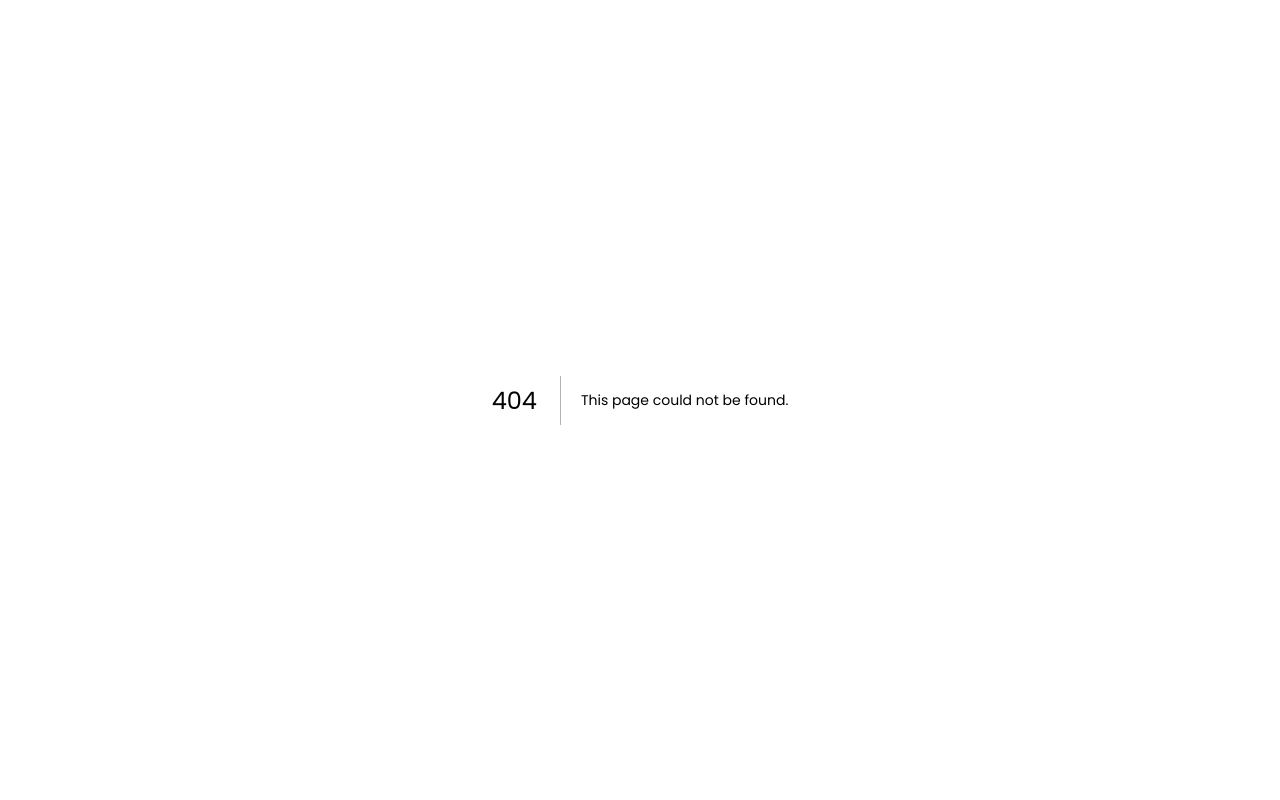
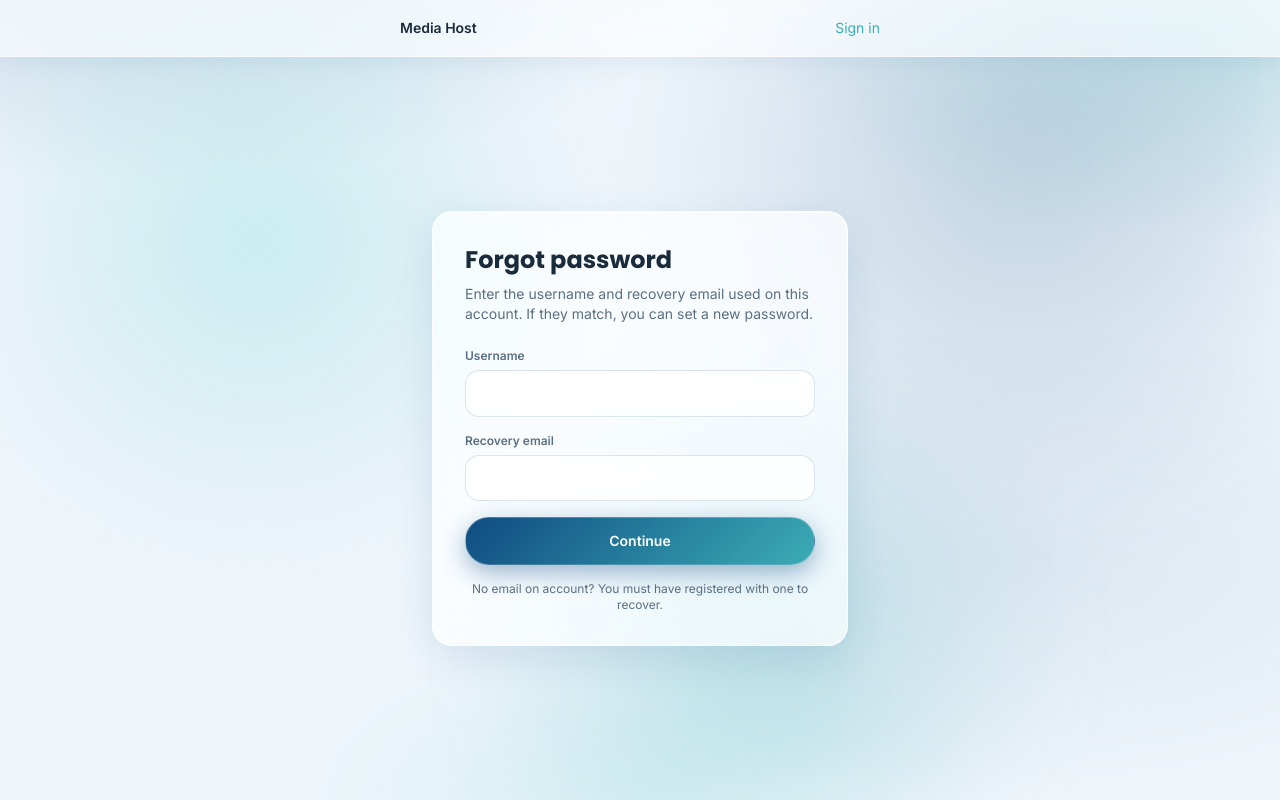
Before and after one commit to BluHExH/media-host, a Next.js app: page /forgot in a window 1280 px wide. Before the commit this address had no page. Built offline with nearby package versions, Linux system fonts and the light colour scheme.

Commit message:
Login: show-password eye + forgot link; forgot/reset pages; UI notes for video/audio under development

```diff
--- /dev/null
+++ b/src/app/forgot/page.tsx
@@ -0,0 +1,74 @@
+"use client";
+import { useState } from "react";
+import Link from "next/link";
+import { useRouter } from "next/navigation";
+
+export default function ForgotPage() {
+  const router = useRouter();
+  const [username, setUsername] = useState("");
+  const [email, setEmail] = useState("");
+  const [error, setError] = useState("");
+  const [loading, setLoading] = useState(false);
+
+  const submit = async (e: React.FormEvent) => {
+    e.preventDefault();
+    setError("");
+    setLoading(true);
+    const res = await fetch("/api/auth/forgot", {
+      method: "POST",
+      headers: { "Content-Type": "application/json" },
+      body: JSON.stringify({
+        username: username.trim().toLowerCase(),
+        email: email.trim().toLowerCase(),
+      }),
+    });
+    const data = await res.json().catch(() => ({}));
+    setLoading(false);
+    if (!res.ok) {
+      setError(data.error || "Could not verify account");
+      return;
+    }
+    if (data.resetToken) {
+      sessionStorage.setItem("mh_reset_token", data.resetToken);
+      router.push("/reset");
+    } else {
+      setError("Unexpected response");
+    }
+  };
+
+  return (
+    <div className="mh-mesh flex min-h-screen flex-col">
+      <header className="mh-nav-glass sticky top-0 z-20">
+        <div className="mx-auto flex h-14 max-w-lg items-center justify-between px-4">
+          <Link href="/" className="text-sm font-semibold" style={{ color: "#1A2B3C" }}>Media Host</Link>
+          <Link href="/login" className="text-sm" style={{ color: "#3BACB6" }}>Sign in</Link>
+        </div>
+      </header>
+      <div className="mx-auto flex w-full max-w-md flex-1 flex-col justify-center px-4 py-12">
+        <div className="mh-glass-strong p-8">
+          <h1 className="text-2xl font-bold" style={{ color: "#1A2B3C" }}>Forgot password</h1>
+          <p className="mt-2 text-sm" style={{ color: "#5a6f82" }}>
+            Enter the username and recovery email used on this account. If they match, you can set a new password.
+          </p>
+          <form onSubmit={submit} className="mt-6 space-y-4">
+            <div>
+              <label className="mb-1.5 block text-xs font-semibold" style={{ color: "#5a6f82" }}>Username</label>
+              <input className="mh-input" value={username} onChange={(e) => setUsername(e.target.value)} required autoComplete="username" />
+            </div>
+            <div>
+              <label className="mb-1.5 block text-xs font-semibold" style={{ color: "#5a6f82" }}>Recovery email</label>
+              <input type="email" className="mh-input" value={email} onChange={(e) => setEmail(e.target.value)} required autoComplete="email" />
+            </div>
+            {error && <p className="rounded-xl border border-red-200 bg-red-50/90 px-3 py-2 text-sm text-red-700">{error}</p>}
+            <button type="submit" disabled={loading} className="mh-btn mh-btn-primary h-12 w-full disabled:opacity-50">
+              {loading ? "Checking…" : "Continue"}
+            </button>
+          </form>
+          <p className="mt-4 text-center text-xs" style={{ color: "#5a6f82" }}>
+            No email on account? You must have registered with one to recover.
+          </p>
+        </div>
+      </div>
+    </div>
+  );
+}
--- a/src/app/login/page.tsx
+++ b/src/app/login/page.tsx
@@ -12,13 +12,28 @@ function safeNext(raw: string | null): string {
   return raw;
 }
 
+function EyeBtn({ show, onClick }: { show: boolean; onClick: () => void }) {
+  return (
+    <button
+      type="button"
+      onClick={onClick}
+      className="absolute right-3 top-1/2 -translate-y-1/2 rounded-md p-1 text-sm"
+      style={{ color: "#5a6f82" }}
+      aria-label={show ? "Hide password" : "Show password"}
+      tabIndex={-1}
+    >
+      {show ? "🙈" : "👁"}
+    </button>
+  );
+}
+
 function LoginForm() {
   const router = useRouter();
   const search = useSearchParams();
   const [tab, setTab] = useState<"login" | "register">("login");
   const [username, setUsername] = useState("");
+  const [email, setEmail] = useState("");
   const [password, setPassword] = useState("");
-  const [email, setEmail] = useState("");
   const [showPass, setShowPass] = useState(false);
   const [error, setError] = useState("");
   const [loading, setLoading] = useState(false);
@@ -41,9 +56,9 @@ function LoginForm() {
       setError("Password must be at least 8 characters");
       return;
     }
-    if (tab === "register" && !email.trim()) {
+    if (tab === "register" && email && !/^[^\s@]+@[^\s@]+\.[^\s@]+$/.test(email)) {
       setLoading(false);
-      setError("Email required (needed for password recovery)");
+      setError("Invalid email");
       return;
     }
     const endpoint = tab === "register" ? "/api/auth/register" : "/api/auth/login";
@@ -54,7 +69,7 @@ function LoginForm() {
         username: username.trim().toLowerCase(),
         password,
         displayName: username.trim(),
-        email: email.trim().toLowerCase() || undefined,
+        email: email.trim() || undefined,
       }),
     });
     const data = await res.json();
@@ -80,34 +95,24 @@ function LoginForm() {
             >
               MH
             </div>
-            <span className="text-sm font-semibold" style={{ color: "#1A2B3C" }}>
-              Media Host
-            </span>
+            <span className="text-sm font-semibold" style={{ color: "#1A2B3C" }}>Media Host</span>
           </Link>
-          <Link href="/" className="text-sm font-medium" style={{ color: "#3BACB6" }}>
-            ← Home
-          </Link>
+          <Link href="/" className="text-sm font-medium" style={{ color: "#3BACB6" }}>← Home</Link>
         </div>
       </header>
       <div className="mx-auto flex w-full max-w-md flex-1 flex-col justify-center px-4 py-12">
         <div className="mh-fade-up mh-glass-strong p-8">
-          <h1
-            className="text-2xl font-bold tracking-tight"
-            style={{ color: "#1A2B3C", fontFamily: "var(--font-display), sans-serif" }}
-          >
+          <h1 className="text-2xl font-bold tracking-tight" style={{ color: "#1A2B3C" }}>
             {tab === "login" ? "Welcome back" : "Create your account"}
           </h1>
           <p className="mt-2 text-sm" style={{ color: "#5a6f82" }}>
             {tab === "login"
               ? "Sign in to your private media library."
-              : "Free forever. Use a real email for password recovery."}
+              : "Free forever. Add an email so you can recover your password."}
           </p>
           <div
             className="mt-6 flex rounded-full p-1"
-            style={{
-              background: "rgba(245,249,252,0.8)",
-              border: "1px solid rgba(15,76,129,0.1)",
-            }}
+            style={{ background: "rgba(245,249,252,0.8)", border: "1px solid rgba(15,76,129,0.1)" }}
           >
             <button
               type="button"
@@ -115,11 +120,7 @@ function LoginForm() {
               className="flex-1 rounded-full py-2 text-sm font-semibold transition"
               style={
                 tab === "login"
-                  ? {
-                      background: "rgba(255,255,255,0.95)",
-                      color: "#0F4C81",
-                      boxShadow: "0 4px 14px rgba(15,76,129,0.12)",
-                    }
+                  ? { background: "rgba(255,255,255,0.95)", color: "#0F4C81", boxShadow: "0 4px 14px rgba(15,76,129,0.12)" }
                   : { color: "#5a6f82" }
               }
             >
@@ -131,11 +132,7 @@ function LoginForm() {
               className="flex-1 rounded-full py-2 text-sm font-semibold transition"
               style={
                 tab === "register"
-                  ? {
-                      background: "rgba(255,255,255,0.95)",
-                      color: "#0F4C81",
-                      boxShadow: "0 4px 14px rgba(15,76,129,0.12)",
-                    }
+                  ? { background: "rgba(255,255,255,0.95)", color: "#0F4C81", boxShadow: "0 4px 14px rgba(15,76,129,0.12)" }
                   : { color: "#5a6f82" }
               }
             >
@@ -144,21 +141,13 @@ function LoginForm() {
           </div>
           <form onSubmit={submit} className="mt-6 space-y-4">
             <div>
-              <label className="mb-1.5 block text-xs font-semibold" style={{ color: "#5a6f82" }}>
-                Username
-              </label>
-              <input
-                value={username}
-                onChange={(e) => setUsername(e.target.value)}
-                autoComplete="username"
-                className="mh-input"
-                placeholder="yourname"
-              />
+              <label className="mb-1.5 block text-xs font-semibold" style={{ color: "#5a6f82" }}>Username</label>
+              <input value={username} onChange={(e) => setUsername(e.target.value)} autoComplete="username" className="mh-input" placeholder="yourname" />
             </div>
             {tab === "register" && (
               <div>
                 <label className="mb-1.5 block text-xs font-semibold" style={{ color: "#5a6f82" }}>
-                  Email
+                  Email <span className="font-normal">(for password recovery)</span>
                 </label>
                 <input
                   type="email"
@@ -166,15 +155,12 @@ function LoginForm() {
                   onChange={(e) => setEmail(e.target.value)}
                   autoComplete="email"
                   className="mh-input"
-                  placeholder="you@email.com"
-                  required
+                  placeholder="you@example.com"
                 />
               </div>
             )}
             <div>
-              <label className="mb-1.5 block text-xs font-semibold" style={{ color: "#5a6f82" }}>
-                Password
-              </label>
+              <label className="mb-1.5 block text-xs font-semibold" style={{ color: "#5a6f82" }}>Password</label>
               <div className="relative">
                 <input
                   type={showPass ? "text" : "password"}
@@ -184,39 +170,18 @@ function LoginForm() {
                   className="mh-input pr-12"
                   placeholder={tab === "register" ? "min 8 characters" : "••••••••"}
                 />
-                <button
-                  type="button"
-                  onClick={() => setShowPass((s) => !s)}
-                  className="absolute right-3 top-1/2 -translate-y-1/2 text-sm"
-                  style={{ color: "#5a6f82" }}
-                  aria-label={showPass ? "Hide password" : "Show password"}
-                  title={showPass ? "Hide" : "Show"}
-                >
-                  {showPass ? "🙈" : "👁"}
-                </button>
+                <EyeBtn show={showPass} onClick={() => setShowPass((s) => !s)} />
               </div>
             </div>
             {tab === "login" && (
               <div className="text-right">
-                <Link
-                  href="/forgot-password"
-                  className="text-xs font-semibold underline"
-                  style={{ color: "#0F4C81" }}
-                >
+                <Link href="/forgot" className="text-xs font-medium underline" style={{ color: "#0F4C81" }}>
                   Forgot password?
                 </Link>
               </div>
             )}
-            {error && (
-              <p className="rounded-xl border border-red-200 bg-red-50/90 px-3 py-2 text-sm text-red-700">
-                {error}
-              </p>
-            )}
-            <button
-              type="submit"
-              disabled={loading}
-              className="mh-btn mh-btn-primary h-12 w-full disabled:opacity-50"
-            >
+            {error && <p className="rounded-xl border border-red-200 bg-red-50/90 px-3 py-2 text-sm text-red-700">{error}</p>}
+            <button type="submit" disabled={loading} className="mh-btn mh-btn-primary h-12 w-full disabled:opacity-50">
               {loading ? "Please wait…" : tab === "register" ? "Create account" : "Sign in"}
             </button>
           </form>
@@ -231,13 +196,7 @@ function LoginForm() {
 
 export default function LoginPage() {
   return (
-    <Suspense
-      fallback={
-        <div className="flex min-h-screen items-center justify-center" style={{ color: "#5a6f82" }}>
-          Loading…
-        </div>
-      }
-    >
+    <Suspense fallback={<div className="flex min-h-screen items-center justify-center" style={{ color: "#5a6f82" }}>Loading…</div>}>
       <LoginForm />
     </Suspense>
   );
--- /dev/null
+++ b/src/app/reset/page.tsx
@@ -0,0 +1,114 @@
+"use client";
+import { useState, useEffect } from "react";
+import Link from "next/link";
+import { useRouter } from "next/navigation";
+
+export default function ResetPage() {
+  const router = useRouter();
+  const [password, setPassword] = useState("");
+  const [confirm, setConfirm] = useState("");
+  const [showPass, setShowPass] = useState(false);
+  const [error, setError] = useState("");
+  const [ok, setOk] = useState("");
+  const [loading, setLoading] = useState(false);
+  const [token, setToken] = useState("");
+
+  useEffect(() => {
+    const t = sessionStorage.getItem("mh_reset_token") || "";
+    setToken(t);
+    if (!t) setError("No reset session. Start from Forgot password.");
+  }, []);
+
+  const submit = async (e: React.FormEvent) => {
+    e.preventDefault();
+    setError("");
+    setOk("");
+    if (password.length < 8) {
+      setError("Password must be at least 8 characters");
+      return;
+    }
+    if (password !== confirm) {
+      setError("Passwords do not match");
+      return;
+    }
+    if (!token) {
+      setError("No reset session. Start from Forgot password.");
+      return;
+    }
+    setLoading(true);
+    const res = await fetch("/api/auth/reset", {
+      method: "POST",
+      headers: { "Content-Type": "application/json" },
+      body: JSON.stringify({ resetToken: token, password }),
+    });
+    const data = await res.json().catch(() => ({}));
+    setLoading(false);
+    if (!res.ok) {
+      setError(data.error || "Reset failed");
+      return;
+    }
+    sessionStorage.removeItem("mh_reset_token");
+    setOk("Password updated. Redirecting to sign in…");
+    setTimeout(() => router.push("/login"), 1200);
+  };
+
+  return (
+    <div className="mh-mesh flex min-h-screen flex-col">
+      <header className="mh-nav-glass sticky top-0 z-20">
+        <div className="mx-auto flex h-14 max-w-lg items-center justify-between px-4">
+          <Link href="/" className="text-sm font-semibold" style={{ color: "#1A2B3C" }}>Media Host</Link>
+          <Link href="/login" className="text-sm" style={{ color: "#3BACB6" }}>Sign in</Link>
+        </div>
+      </header>
+      <div className="mx-auto flex w-full max-w-md flex-1 flex-col justify-center px-4 py-12">
+        <div className="mh-glass-strong p-8">
+          <h1 className="text-2xl font-bold" style={{ color: "#1A2B3C" }}>Set new password</h1>
+          <p className="mt-2 text-sm" style={{ color: "#5a6f82" }}>Choose a strong password (min 8 characters).</p>
+          <form onSubmit={submit} className="mt-6 space-y-4">
+            <div>
+              <label className="mb-1.5 block text-xs font-semibold" style={{ color: "#5a6f82" }}>New password</label>
+              <div className="relative">
+                <input
+                  type={showPass ? "text" : "password"}
+                  className="mh-input pr-12"
+                  value={password}
+                  onChange={(e) => setPassword(e.target.value)}
+                  autoComplete="new-password"
+                  required
+                />
+                <button
+                  type="button"
+                  className="absolute right-3 top-1/2 -translate-y-1/2"
+                  style={{ color: "#5a6f82" }}
+                  onClick={() => setShowPass((s) => !s)}
+                  tabIndex={-1}
+                >
+                  {showPass ? "🙈" : "👁"}
+                </button>
+              </div>
+            </div>
+            <div>
+              <label className="mb-1.5 block text-xs font-semibold" style={{ color: "#5a6f82" }}>Confirm password</label>
+              <input
+                type={showPass ? "text" : "password"}
+                className="mh-input"
+                value={confirm}
+                onChange={(e) => setConfirm(e.target.value)}
+                autoComplete="new-password"
+                required
+              />
+            </div>
+            {error && <p className="rounded-xl border border-red-200 bg-red-50/90 px-3 py-2 text-sm text-red-700">{error}</p>}
+            {ok && <p className="rounded-xl border border-emerald-200 bg-emerald-50/90 px-3 py-2 text-sm text-emerald-800">{ok}</p>}
+            <button type="submit" disabled={loading || !token} className="mh-btn mh-btn-primary h-12 w-full disabled:opacity-50">
+              {loading ? "Saving…" : "Update password"}
+            </button>
+          </form>
+          <p className="mt-4 text-center text-xs">
+            <Link href="/forgot" className="underline" style={{ color: "#0F4C81" }}>Start over</Link>
+          </p>
+        </div>
+      </div>
+    </div>
+  );
+}
```
